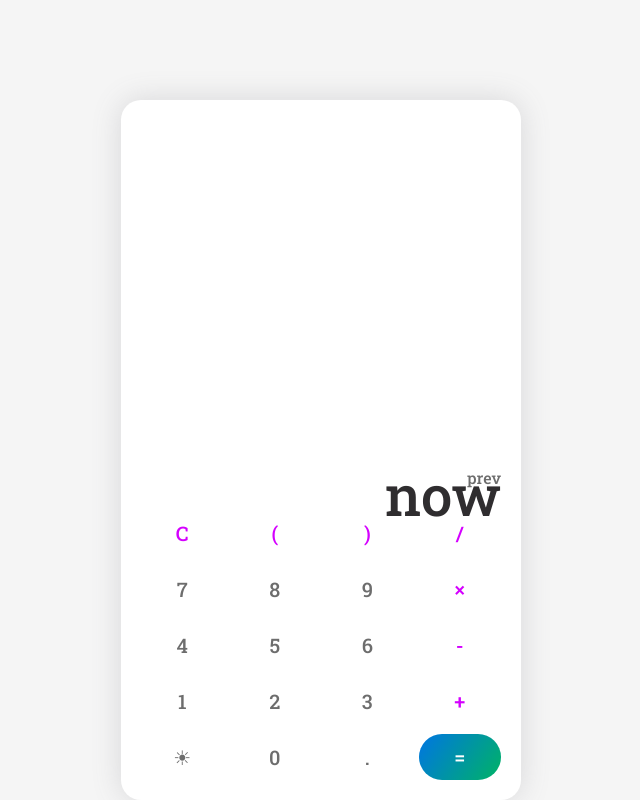
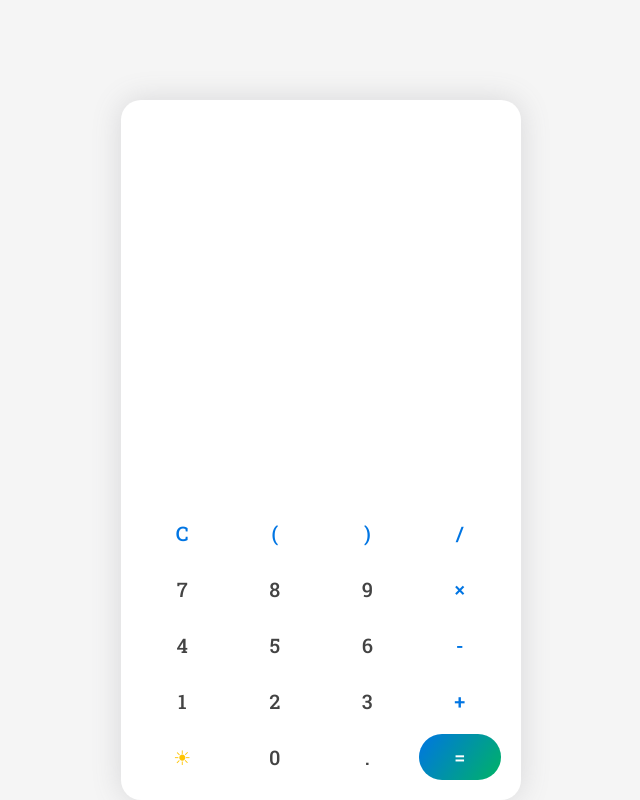
Before and after one commit to MAN5ON/LearnJSProjects, a React (Create React App) app: page / in a window 1280 px wide. Shown: the whole page, without its empty margins (319-959 px from the left). Built offline with nearby package versions, Linux system fonts and the light colour scheme.

Commit message:
done with second calc. and it's still bullshit

```diff
--- a/src/App.js
+++ b/src/App.js
@@ -3,7 +3,7 @@ import './App.css';
 // import { RandomQuotes } from './projects/random-quotes2';
 // import { PicGallery } from './projects/pic-gallery3';
 //import { Calculator } from './projects/calculator4';
-import { RightCalculator } from './projects/calculator-right5';
+import { Calculator2 } from './projects/calculator-right5';
 
 function App() {
   return (
@@ -12,7 +12,7 @@ function App() {
       <RandomQuotes />
       <PicGallery />
       <Calculator /> */}
-      <RightCalculator />
+      <Calculator2 />
     </div>
   );
 }
--- a/src/projects/calculator-right5/calc2.module.css
+++ b/src/projects/calculator-right5/calc2.module.css
@@ -3,15 +3,19 @@
 :root {
     --body-bg: #f5f5f5;
     --calc-bg: #ffffff;
-    --txt-color: #6d6d6d;
+    --txt-color: #434343;
     --txt-white: #ffffff;
-    --calc-res-color: #2f2d2f;
-    --calc-btn-color: #d400ff;
+    --calc-res-color: #434343;
+    --calc-btn-color: #0075e3;
 }
 
 .dark {
     --calc-res-color: #ffffff;
     --calc-bg: #373737;
+    --body-bg: #1a1a1a;
+    --txt-color: #ffffff;
+    --calc-res-color: #ffffff;
+    --calc-btn-color: #00b365;
 }
 
 * {
@@ -66,12 +70,16 @@ body {
 }
 
 .calcBTNS button:last-child {
-    background-image: linear-gradient(125deg,#0075e3, #00b365);
+    background-image: linear-gradient(125deg, #0075e3, #00b365);
     color: var(--txt-white);
 }
 
 .calcBTNS .btn__op {
     color: var(--calc-btn-color);
+}
+
+.calcBTNS .btn__thm {
+    color: #ffc400;
 }
 
 .outResult {
@@ -81,27 +89,32 @@ body {
     display: flex;
     flex-direction: column;
     align-items: flex-end;
+    justify-content: flex-end;
 }
 
-.outResultNow {
+.outResultExp {
     font-size: 3.5rem;
     line-height: 1;
     transform-origin: right bottom;
     transition: transform 0.3s ease;
     color: var(--calc-res-color);
+}
+
+.outResultExp:last-child {
     position: absolute;
     right: 0;
 }
 
-.outResultHistory {
+.outResultExp span {
     display: inline-block;
     overflow: hidden;
     transition: width 0.3s ease;
 }
 
 @media only screen and (max-width: 800px) {
-    body {
-        display: unset;
-        padding-top: 0;
+    .calculator2 {
+        width: 100%;
+        height: 100vh;
+        border-radius: 0;
     }
 }
--- a/src/projects/calculator-right5/index.jsx
+++ b/src/projects/calculator-right5/index.jsx
@@ -1,23 +1,93 @@
-import React from "react";
+import React, { useRef, useEffect, useState } from "react";
 import { BTN_ACTIONS, btns } from './state'
 import s from './calc2.module.css'
 
-export const RightCalculator = () => {
+export const Calculator2 = () => {
+
+    const expRef = useRef(null)
+
+    const [expression, setExpression] = useState('')
+
+
+    const btnClick = (item) => {
+        const expDiv = expRef.current
+
+        if (item.action === BTN_ACTIONS.THEME) document.body.classList.toggle(s['dark'])
+
+        if (item.action === BTN_ACTIONS.ADD) {
+            addAnimSpan(item.display)
+
+            const oper = item.display !== 'x' ? item.display : '*';
+            setExpression(expression + oper);
+        }
+
+        if (item.action === BTN_ACTIONS.DELETE) {
+            expDiv.parentNode.querySelector('div:last-child').innerHTML = ''
+            expDiv.innerHTML = ''
+
+            setExpression('')
+        }
+
+        if (item.action === BTN_ACTIONS.CALC) {
+            if (expression.trim().length <= 0) return;
+
+            expDiv.parentNode.querySelector('div:last-child').remove();
+
+            const cloneNode = expDiv.cloneNode(true);
+            expDiv.parentNode.appendChild(cloneNode);
+
+            const transform = `translateY(${-(expDiv.offsetHeight + 10) + 'px'}) scale(0.4)`;
+
+            try {
+                let res = eval(expression);
+
+                setExpression(res.toString());
+                setTimeout(() => {
+                    cloneNode.style.transform = transform;
+                    expDiv.innerHTML = '';
+                    addAnimSpan(Math.floor(res * 100000000) / 100000000);
+                }, 200);
+            } catch {
+                setTimeout(() => {
+                    cloneNode.style.transform = transform;
+                    cloneNode.innerHTML = 'Syntax err';
+                }, 200);
+            } finally {
+                console.log('calc complete');
+            }
+        }
+    }
+
+    const addAnimSpan = (content) => {
+        const expDiv = expRef.current
+        const span = document.createElement('span')
+
+        span.innerHTML = content
+        span.style.opacity = '0'
+        expDiv.appendChild(span)
+
+        const width = span.offsetWidth + 'px'
+        span.style.width = '0'
+
+        setTimeout(() => {
+            span.style.opacity = '1'
+            span.style.width = width
+        }, 100)
+    }
+
     return (
         <div className={s.calculator2}>
             <div className={s.outResult}>
-                <div className={s.outResultHistory}>
-                    prev
-                </div>
-                <div className={s.outResultNow}>
-                    now
-                </div>
+                <div ref={expRef} className={s.outResultExp}></div>
+                <div className={s.outResultExp}></div>
             </div>
-
             <div className={s.calcBTNS}>
                 {
                     btns.map((item, index) => (
-                        <button key={index} className={s[item.class]}>
+                        <button
+                            key={index}
+                            className={s[item.class]}
+                            onClick={() => btnClick(item)}>
                             {item.display}
                         </button>
                     ))
--- a/src/projects/calculator-right5/state.js
+++ b/src/projects/calculator-right5/state.js
@@ -90,7 +90,7 @@ export const btns = [
     {
         display: '☀',
         action: BTN_ACTIONS.THEME,
-        class: 'btn__num'
+        class: 'btn__thm'
     },
     {
         display: '0',
```
